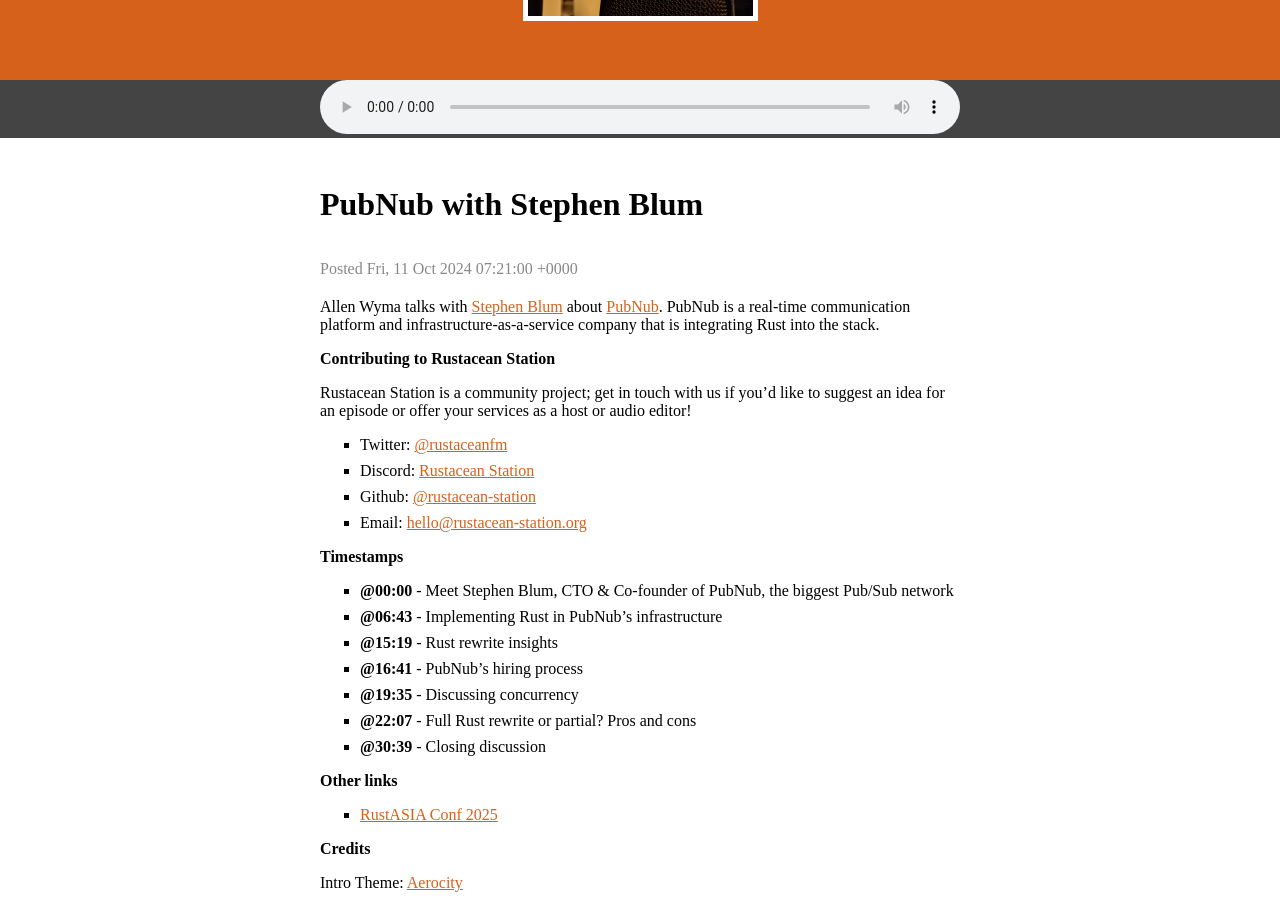
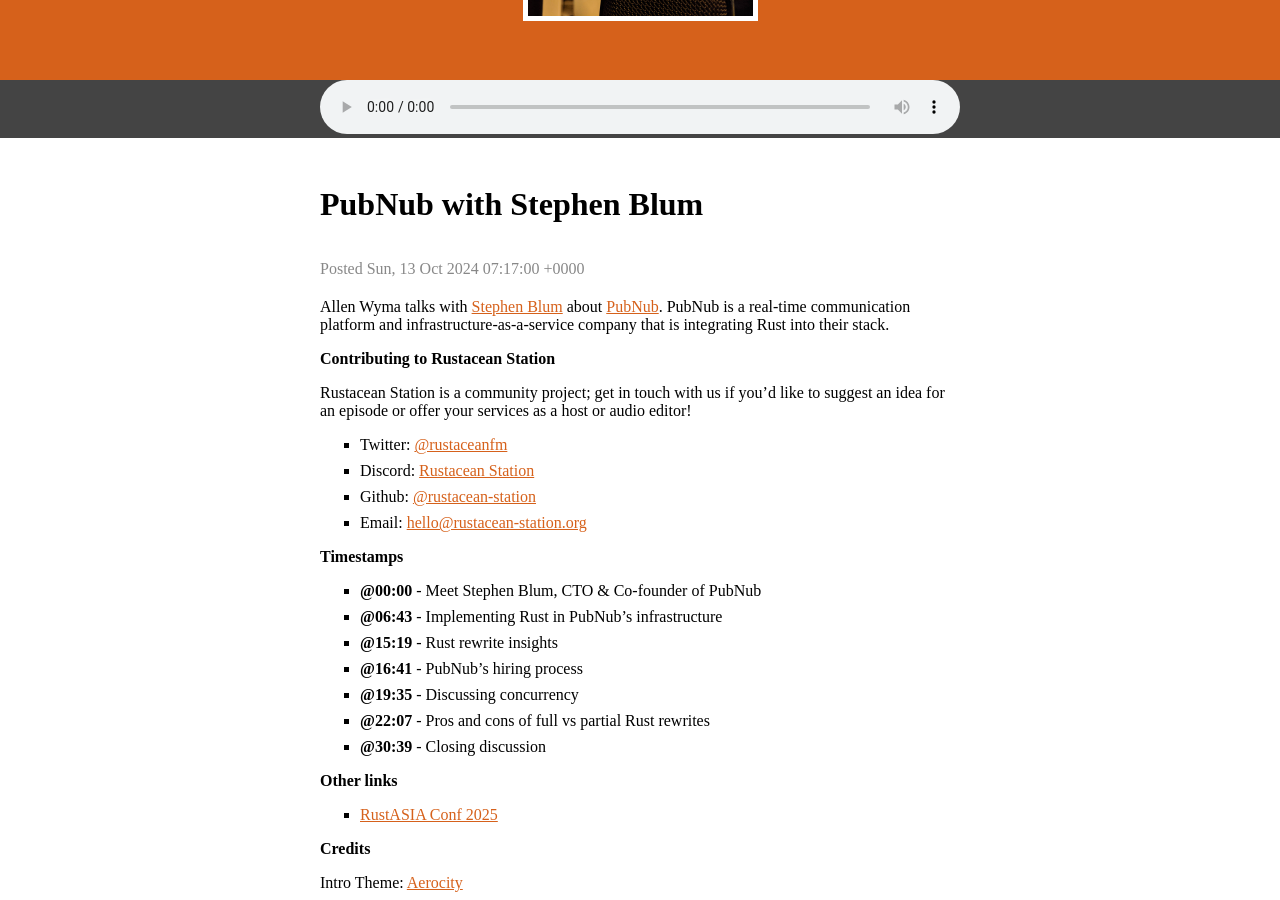
Before and after one commit to rustacean-station/rustacean-station.org, a Jekyll site: the page built from _episodes/interviews/2024-10-13-stephen-blum.md, in a window 1280 px wide and 900 px high, scrolled down 365 px. Built offline with Jekyll 4.4.1, drawn with Linux system fonts in a browser that asks for light colours.

Commit message:
Update and rename 2024-10-11-stephen-blum.md to 2024-10-13-stephen-blum.md

```diff
--- a/_episodes/interviews/2024-10-11-stephen-blum.md
+++ b/_episodes/interviews/2024-10-13-stephen-blum.md
@@ -1,13 +1,13 @@
 ---
 title: "PubNub with Stephen Blum"
-date: 2024-10-11T07:21:00Z
-file: https://audio.rustacean-station.org/file/rustacean-station/2024-10-10-stephen-blum.mp3
+date: 2024-10-13T07:17:00Z
+file: https://audio.rustacean-station.org/file/rustacean-station/2024-10-13-stephen-blum.mp3
 duration: "32:48"
 length: "47559570"
 #reddit: (leave blank on initial publish, amend with link and uncomment this line after Reddit thread has been posted)
 ---
 
-Allen Wyma talks with [Stephen Blum](https://x.com/stephenlb) about [PubNub](https://www.pubnub.com/). PubNub is a real-time communication platform and infrastructure-as-a-service company that is integrating Rust into the stack.
+Allen Wyma talks with [Stephen Blum](https://x.com/stephenlb) about [PubNub](https://www.pubnub.com/). PubNub is a real-time communication platform and infrastructure-as-a-service company that is integrating Rust into their stack.
 
 ## Contributing to Rustacean Station
 
@@ -20,12 +20,12 @@
 
 ## Timestamps
 
-- [@00:00] - Meet Stephen Blum, CTO & Co-founder of PubNub, the biggest Pub/Sub network
+- [@00:00] - Meet Stephen Blum, CTO & Co-founder of PubNub
 - [@06:43] - Implementing Rust in PubNub's infrastructure
 - [@15:19] - Rust rewrite insights
 - [@16:41] - PubNub's hiring process
 - [@19:35] - Discussing concurrency
-- [@22:07] - Full Rust rewrite or partial? Pros and cons
+- [@22:07] - Pros and cons of full vs partial Rust rewrites
 - [@30:39] - Closing discussion
 
 ## Other links
```
